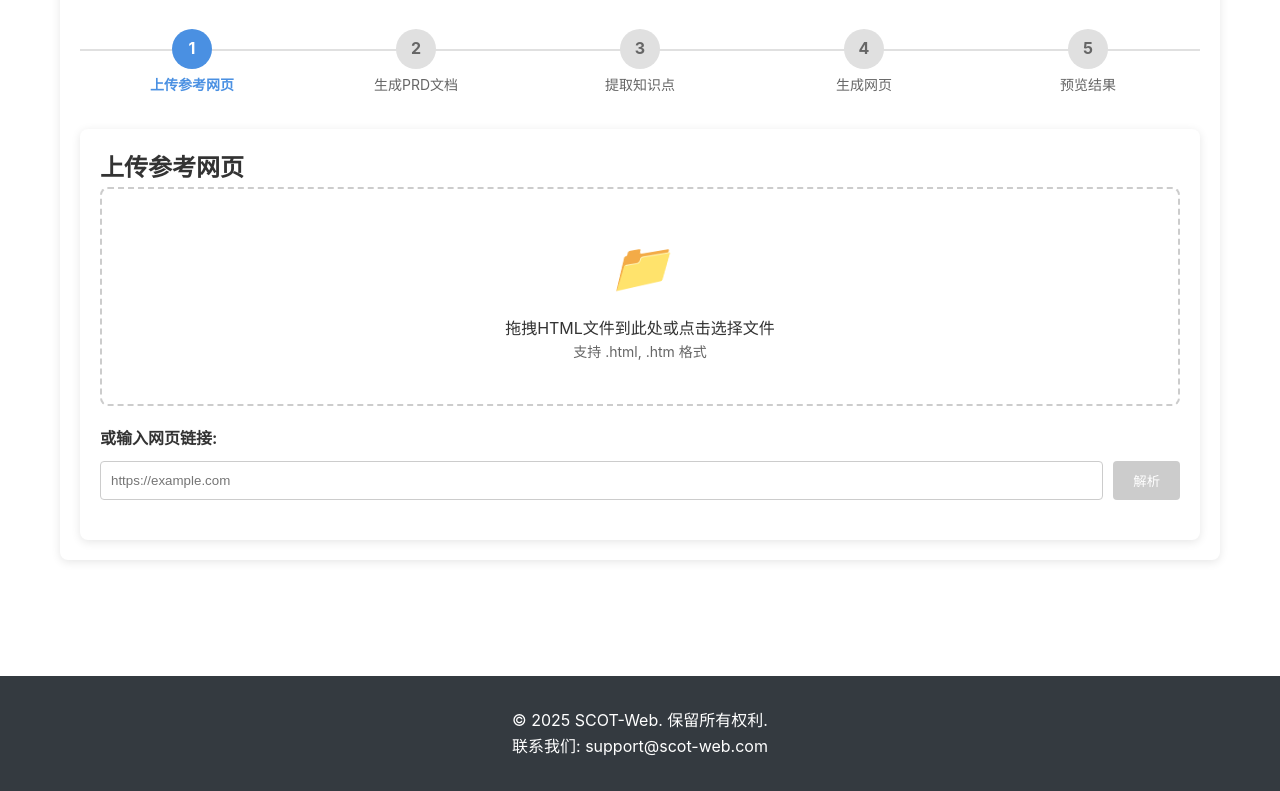
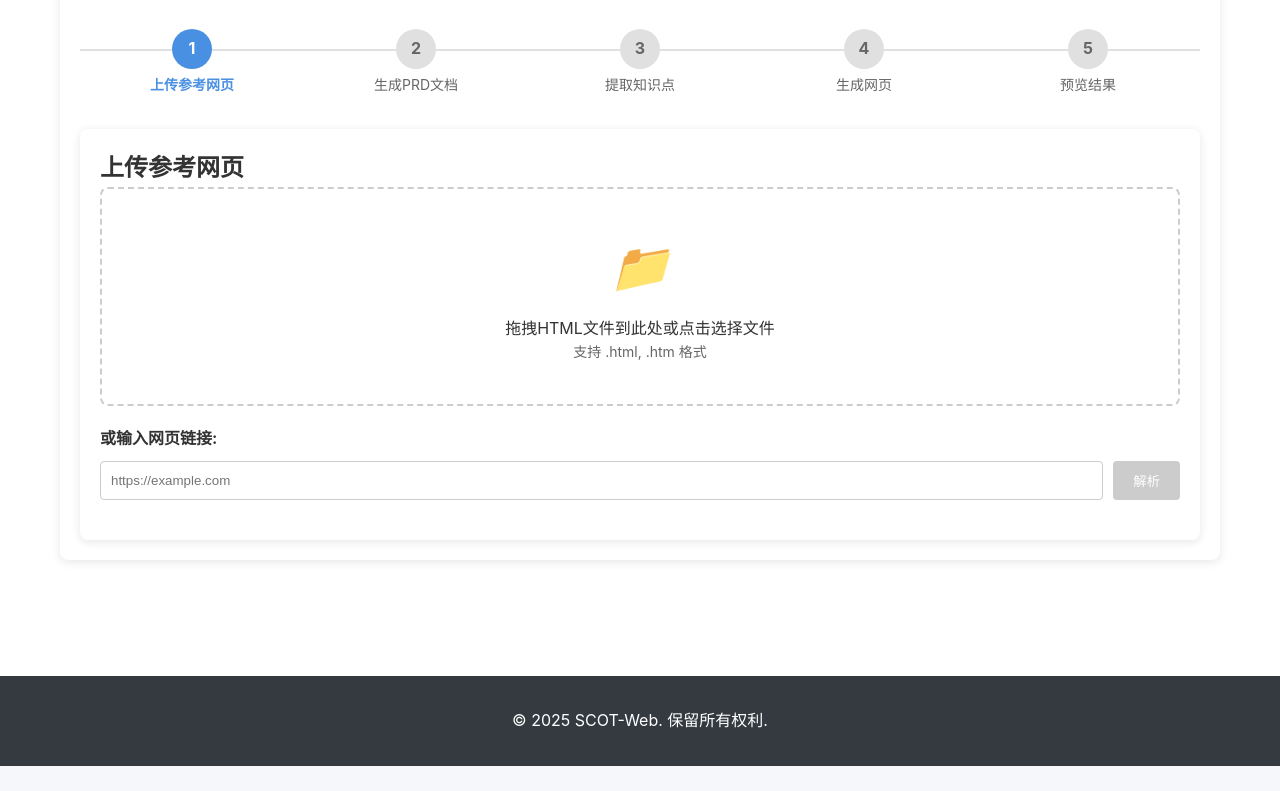
Before and after one commit to superludanman/SCOT-Web, a Vue app: page frontend/index.html in a window 1280 px wide. Shown: the part 975-1766 px from the top of the page. After the commit the page ends 1741 px from the top, so only its background shows below. Built offline with nearby package versions, Linux system fonts and the light colour scheme.

Commit message:
调整前端页面内容

```diff
--- a/frontend/index.html
+++ b/frontend/index.html
@@ -249,7 +249,6 @@
         <footer>
             <div class="container">
                 <p>&copy; 2025 SCOT-Web. 保留所有权利.</p>
-                <p>联系我们: support@scot-web.com</p>
             </div>
         </footer>
     </div>
```
